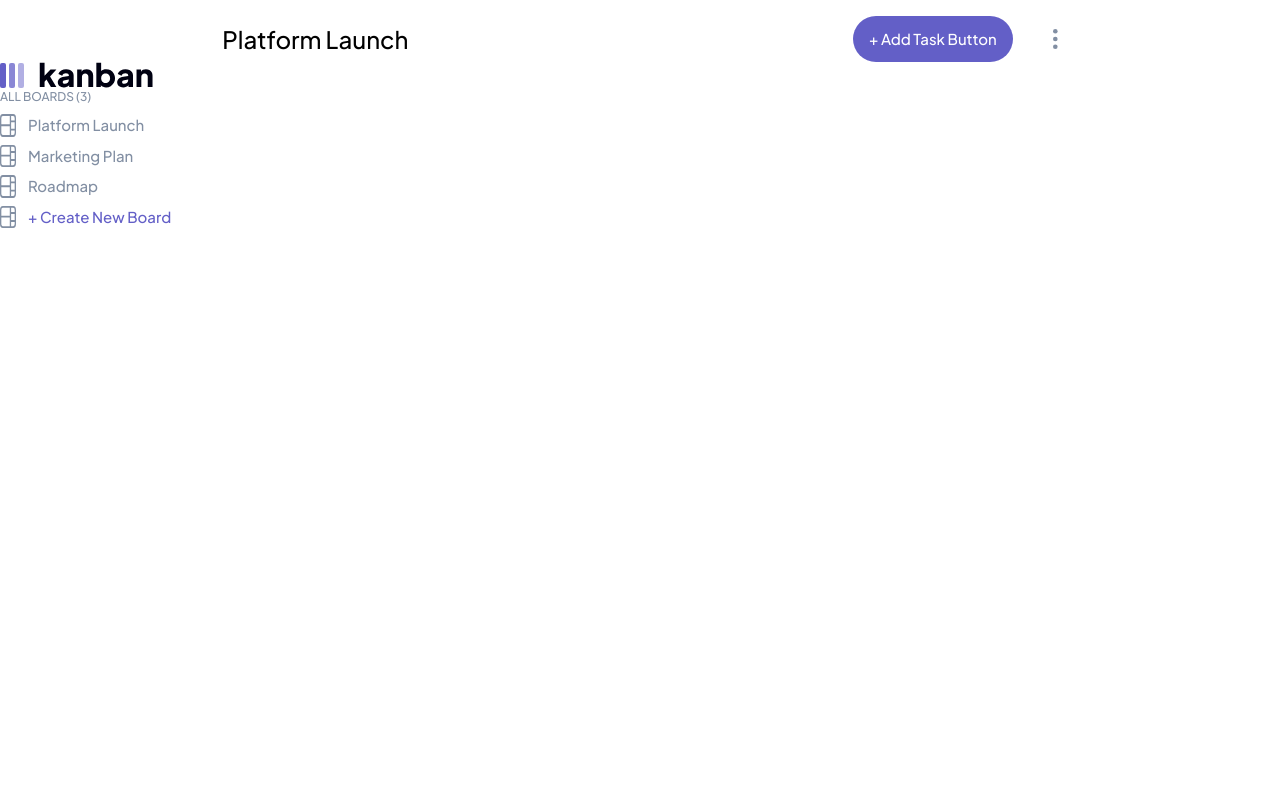
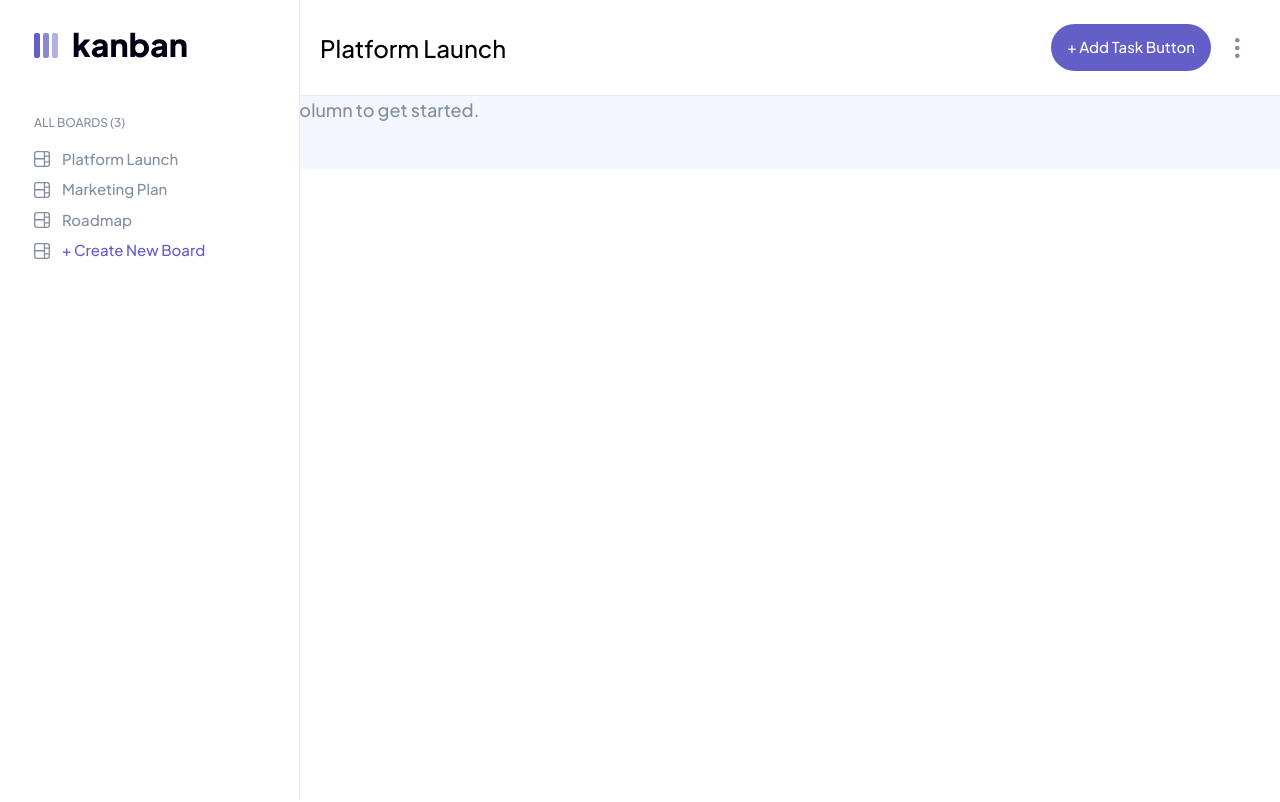
Before and after one commit to medaVyshnavi/kanbanTaskApp, a React (Create React App) app: page / in a window 1280 px wide. Shown: the top 802 px of the page. Built offline with nearby package versions, Linux system fonts and the light colour scheme.

Commit message:
fixed navbar and header

```diff
--- a/src/App.js
+++ b/src/App.js
@@ -1,19 +1,22 @@
+import Body from "./components/Body";
 import Footer from "./components/Footer";
 import Header from "./components/Header";
 import Navbar from "./components/Navbar";
 function App() {
   return (
-    <div>
+    <div className="bg-light-bg">
       <header>
         <Header />
       </header>
-      <nav className="min-h-[1024px] bg-yellow-300 w-[300px]">
+      <nav>
         <Navbar />
       </nav>
-      <body></body>
-      <footer>
+      <body>
+        <Body />
+      </body>
+      {/* <footer>
         <Footer />
-      </footer>
+      </footer> */}
     </div>
   );
 }
--- /dev/null
+++ b/src/components/Body.js
@@ -0,0 +1,15 @@
+import React from "react";
+import Button from "./Button";
+
+const Body = () => {
+  return (
+    <div>
+      <h1 className="text-lg text-medium-gray">
+        This board is empty. Create a new column to get started.
+      </h1>
+      <Button text="+ Add New Column" />
+    </div>
+  );
+};
+
+export default Body;
--- /dev/null
+++ b/src/components/Button.js
@@ -0,0 +1,11 @@
+import React from "react";
+
+const Button = ({ text }) => {
+  return (
+    <button className="bg-purple text-white rounded-3xl text-base px-4 py-3">
+      {text}
+    </button>
+  );
+};
+
+export default Button;
--- a/src/components/Header.js
+++ b/src/components/Header.js
@@ -1,15 +1,14 @@
 import React from "react";
 import ellipsis from "../assets/icon-vertical-ellipsis.svg";
+import Button from "./Button";
 
 const Header = () => {
   return (
-    <div className="flex justify-around items-center mt-4">
+    <div className="flex justify-between items-center bg-white pl-80 h-24 border-lines-light border-b-[1px]">
       <h1 className="text-xl text-black">Platform Launch</h1>
-      <div className="flex justify-between items-center">
-        <button className="bg-purple text-white rounded-3xl text-base px-4 py-3">
-          + Add Task Button
-        </button>
-        <img src={ellipsis} alt="ellipse" className="ml-10" />
+      <div className="flex justify-between items-center pr-10">
+        <Button text="+ Add Task Button" />
+        <img src={ellipsis} alt="ellipse" className="ml-6" />
       </div>
     </div>
   );
--- a/src/components/Navbar.js
+++ b/src/components/Navbar.js
@@ -7,24 +7,28 @@ const Navbar = () => {
   const selector = useSelector((state) => state.board.allBoards);
   const board = selector.boards;
   return (
-    <nav className="bg-yellow-300 ">
+    <nav className="bg-white h-screen w-[300px] absolute top-0 pt-8 pl-[34px] border-r-[1px] border-lines-light">
       <div>
         <img src={Logo} alt="logo" />
-        <h3 className="text-xs text-medium-gray">
+        <h3 className="text-xs text-medium-gray pt-14 pb-2">
           ALL BOARDS ({board.length})
         </h3>
         <div>
           {board.map((item, index) => (
-            <div key={index} className="flex text-medium-gray my-2">
-              <img src={iconBoard} alt="board-icon" />
+            <div
+              key={index}
+              className="flex text-medium-gray my-2 items-center"
+            >
+              <img src={iconBoard} alt="board-icon" className="w-4 h-4" />
               <h4 className="text-base px-3">{item.name}</h4>
             </div>
           ))}
-          <div className="flex text-purple">
-            <img src={iconBoard} alt="board-icon" />
+          <div className="flex text-purple items-center">
+            <img src={iconBoard} alt="board-icon" className="w-4 h-4" />
             <h4 className="text-base px-3">+ Create New Board</h4>
           </div>
         </div>
+        <div></div>
       </div>
     </nav>
   );
--- a/src/index.css
+++ b/src/index.css
@@ -3,6 +3,11 @@
 @tailwind utilities;
 
 @layer base {
+  * {
+    box-sizing: border-box;
+    margin: 0;
+    padding: 0;
+  }
   html {
     font-family: "Plus Jakarta Sans", system-ui, sans-serif;
   }
--- a/tailwind.config.js
+++ b/tailwind.config.js
@@ -30,6 +30,9 @@ module.exports = {
         "leading-5": "1.437rem", // 19px
         "leading-6": "1.875rem", // 30px
       },
+      width: {
+        inherit: "inherit",
+      },
     },
   },
   plugins: [],
```
Also changed, not shown: src/components/NavFooter.js (renamed from src/components/Footer.js).
